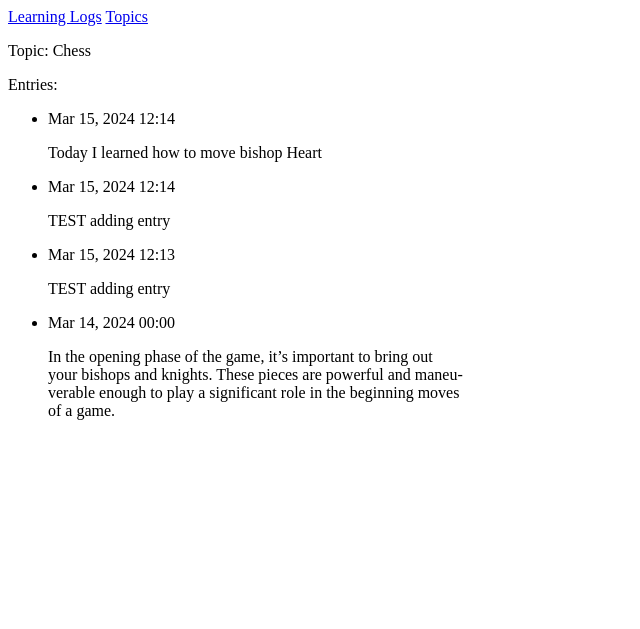
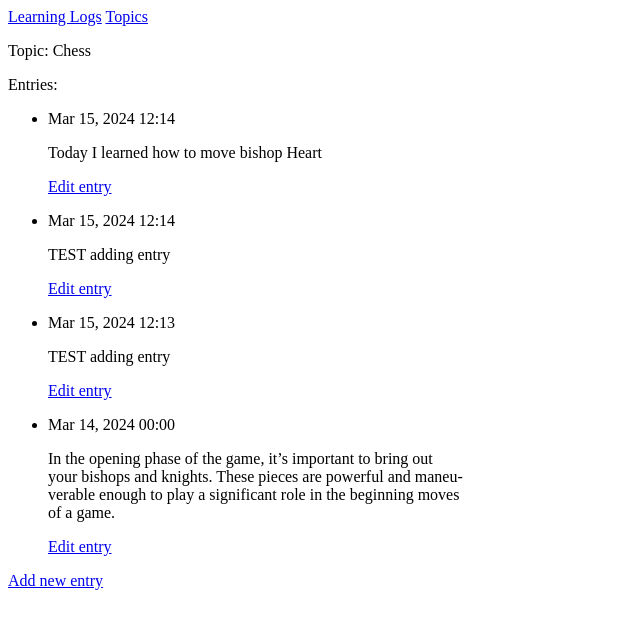
Before and after one commit to KaungKhantThar7777/basic_entry_app, a Django app: page /topics/1/ in a window 1280 px wide. Shown: the top 629 px of the page, without its empty margins (0-640 px from the left). Run offline with Django 5.2, Linux system fonts and the light colour scheme; data comes from the database, SQL or seed files in the repository; both versions use the stored data as it was after the commit.

Commit message:
added: create and edit entries

```diff
--- a/learning_logs/templates/learning_logs/topic.html
+++ b/learning_logs/templates/learning_logs/topic.html
@@ -4,9 +4,20 @@
 <p>Entries:</p>
 <ul>
   {% for entry in entries %}
-  <li>{{ entry.date_added|date:'M d, Y H:i'}} {{entry.text|linebreaks}}</li>
+
+  <li>
+    {{ entry.date_added|date:'M d, Y H:i'}} {{entry.text|linebreaks}}
+    <p>
+      <a href="{% url 'learning_logs:edit_entry' entry.id %}">Edit entry</a>
+    </p>
+  </li>
+
   {% empty %}
   <p>No Entry for the topic.</p>
   {% endfor %}
 </ul>
+
+<p>
+  <a href="{% url 'learning_logs:new_entry' topic.id %}"> Add new entry </a>
+</p>
 {% endblock content %}
--- a/learning_logs/urls.py
+++ b/learning_logs/urls.py
@@ -13,5 +13,11 @@ urlpatterns = [
     # Detail page for a single topic.
     path('topics/<int:topic_id>/', views.topic, name="topic"),
     # Page for adding new Topic
-    path('new_topic/', views.new_topic, name="new_topic" )
+    path('new_topic/', views.new_topic, name="new_topic" ),
+
+    # Page for adding new entry
+    path('new_entry/<int:topic_id>/', views.new_entry, name="new_entry"),
+
+    #Page for editing entry
+    path('edit_entry/<int:entry_id>/', views.edit_entry , name="edit_entry")
 ]
--- a/learning_logs/views.py
+++ b/learning_logs/views.py
@@ -1,6 +1,6 @@
 from django.shortcuts import render, redirect
-from .models import Topic
-from .forms import TopicForm
+from .models import Topic, Entry
+from .forms import TopicForm,EntryForm
 
 
 # Create your views here.
@@ -40,3 +40,40 @@ def new_topic(request):
 
     context = {'form':form}
     return render(request, 'learning_logs/new_topic.html', context)
+
+
+def new_entry(request, topic_id):
+    """Add a new entry"""
+    topic_data = Topic.objects.get(id=topic_id)
+
+    if request.method != "POST":
+        # No date submitted, createa blank form
+        form = EntryForm()
+    else:
+        # POST data submitted; process data
+        form = EntryForm(data=request.POST)
+        if form.is_valid():
+            new_entry_data = form.save(commit=False)
+            new_entry_data.topic = topic_data
+            new_entry_data.save()
+            return redirect('learning_logs:topic', topic_id= topic_id)
+    # Display a blank form or invalid form
+    context = {'topic': topic_data, 'form': form}
+    return render(request, 'learning_logs/new_entry.html', context)
+
+def edit_entry(request, entry_id):
+    """Edit on exiting entry"""
+    entry_data = Entry.objects.get(id=entry_id)
+    topic_data = entry_data.topic
+
+    if request.method != 'POST':
+        # Initial request; pre-fill form with current entry
+        form = EntryForm(instance=entry_data)
+    else:
+        # POST form submitted; process data
+        form = EntryForm(instance=entry_data, data=request.POST)
+        if form.is_valid():
+            form.save()
+            return redirect('learning_logs:topic', topic_id=topic_data.id)
+    context = {'entry':entry_data, 'topic': topic_data, 'form': form}
+    return render(request, 'learning_logs/edit_entry.html', context)
```
Also changed, not shown: learning_logs/forms.py (+9 -1 lines), learning_logs/templates/learning_logs/edit_entry.html (added, +12 -0 lines), learning_logs/templates/learning_logs/new_entry.html (added, +11 -0 lines), db.sqlite3.
